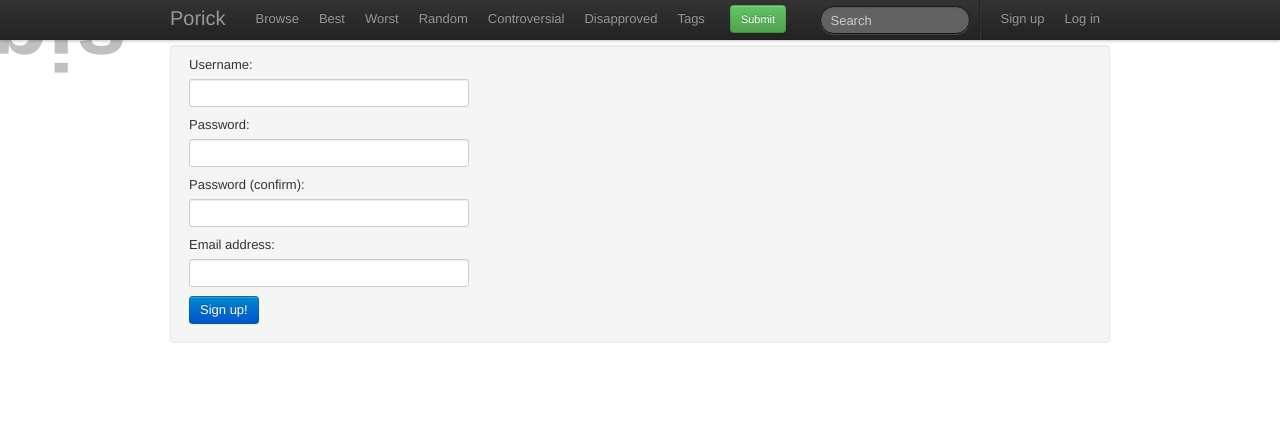
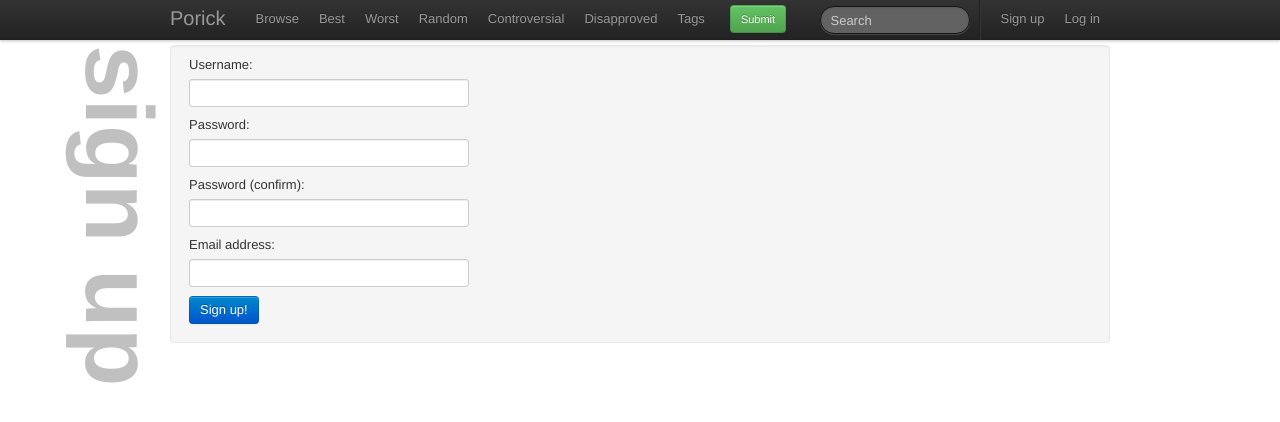
Before and after one commit to stesh/porick-flask, a Flask app: page /signup in a window 1280 px wide. Shown: the top 422 px of the page. Run offline with Flask 2, Linux system fonts and the light colour scheme; parts of the project's set-up code (start-up, migrations or seed data) failed here and were passed over; some libraries are stand-ins or nearby versions.

Commit message:
Fix side text css

```diff
--- a/porick/static/css/base.css
+++ b/porick/static/css/base.css
@@ -9,9 +9,6 @@ body {
     color: #333;
     opacity: 0.3;
     writing-mode: tb-rl;
-    -webkit-transform: rotate(90deg);
-    -moz-transform: rotate(90deg);
-    -o-transform: rotate(90deg);
     filter: progid:DXImageTransform.Microsoft.BasicImage(rotation=3);
     white-space:nowrap;
     display: block;
```
